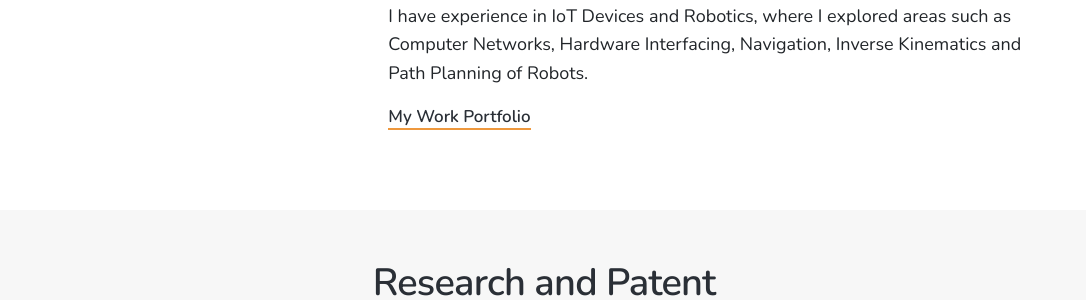
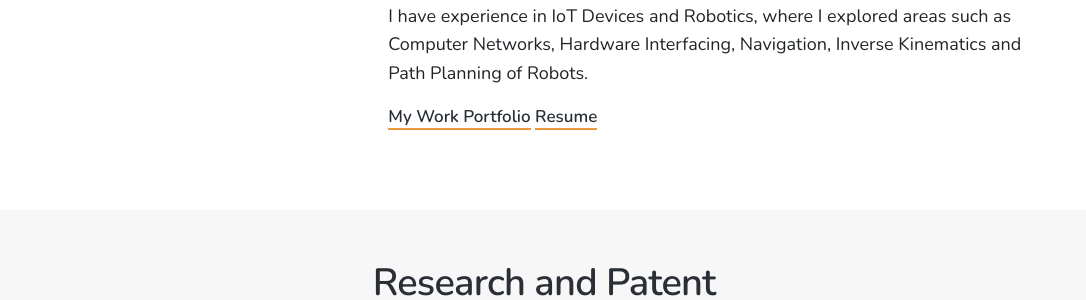
Before and after one commit to aniketdhole07/web, a Jekyll site: the page built from index.html, in a window 1280 px wide and 900 px high, scrolled down 500 px. Shown: the part 155-455 px from the top of the window, without its empty margins (96-1182 px from the left). Built offline with Jekyll 4.4.1, drawn with Linux system fonts in a browser that asks for light colours; nearby versions of some CDN libraries; the list of posts is cut into pages by our own code; comment, search, counter and statistics services are not loaded.

Commit message:
Update index.html

```diff
--- a/index.html
+++ b/index.html
@@ -24,7 +24,7 @@
 
             <p> I have experience in IoT Devices and Robotics, where I explored areas such as Computer Networks, Hardware Interfacing, Navigation, Inverse Kinematics and Path Planning of Robots.</p>
 
-            <h6><a class="highlight_link" href="https://drive.google.com/file/d/1sd1eK3ujZl-0Ayr2IwNlb7aUdek5fIXG/view?usp=sharing">My Work Portfolio</a></h6>
+            <h6><a class="highlight_link" href="https://drive.google.com/file/d/1sd1eK3ujZl-0Ayr2IwNlb7aUdek5fIXG/view?usp=sharing">My Work Portfolio</a>     <a class="highlight_link" href="https://drive.google.com/file/d/1loWh3_kVaxDCQSHIILFeu7CMc7jH5kot/view?usp=sharing">Resume</a></h6>
 
         </div>
     </div>
```
